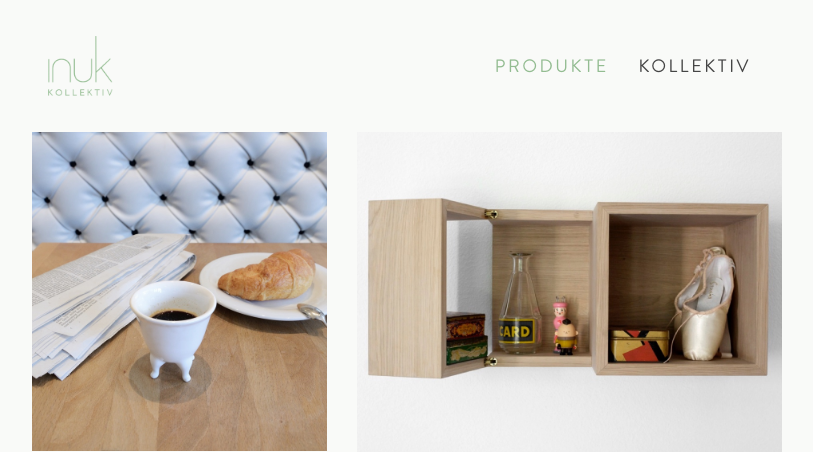
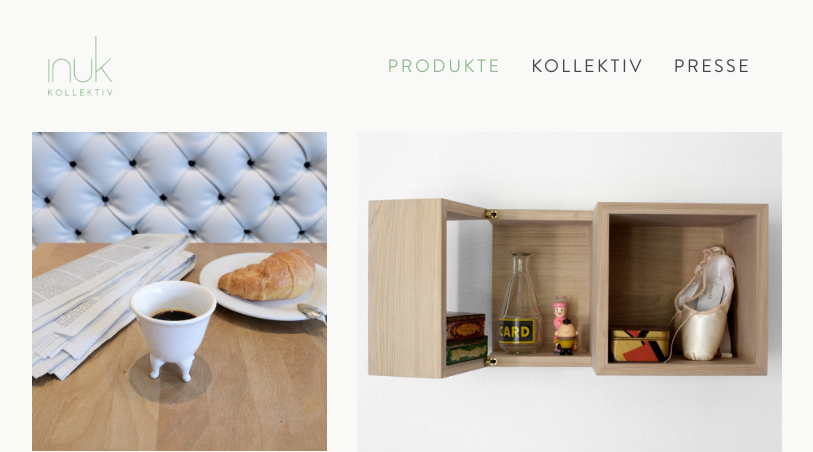
Before and after one commit to roosnic1/inuk, a PHP site: page /index.php in a window 1280 px wide. Shown: the top 452 px of the page, without its empty margins (233-1046 px from the left). Run offline with PHP 8.4, Linux system fonts and the light colour scheme; some libraries are stand-ins or nearby versions; some web fonts are replaced.

Commit message:
added presse link to header

```diff
--- a/app/_/inc/header.php
+++ b/app/_/inc/header.php
@@ -23,12 +23,19 @@
           if($_SERVER['PHP_SELF'] == '/index.php') {
             echo '<li><a href="/" class="koLink koLinkActive">PRODUKTE</a></li>';
             echo '<li><a href="/kollektiv.php" class="koLink">KOLLEKTIV</a></li>';
+            echo '<li><a href="/presse.php" class="koLink">PRESSE</a></li>';
           } elseif($_SERVER['PHP_SELF'] == '/kollektiv.php') {
             echo '<li><a href="/" class="koLink">PRODUKTE</a></li>';
             echo '<li><a href="/kollektiv.php" class="koLink koLinkActive">KOLLEKTIV</a></li>';
+            echo '<li><a href="/presse.php" class="koLink">PRESSE</a></li>';
+          } elseif($_SERVER['PHP_SELF'] == '/presse.php') {
+            echo '<li><a href="/" class="koLink">PRODUKTE</a></li>';
+            echo '<li><a href="/kollektiv.php" class="koLink">KOLLEKTIV</a></li>';
+            echo '<li><a href="/presse.php" class="koLink koLinkActive">PRESSE</a></li>';
           } else {
             echo '<li><a href="/" class="koLink">PRODUKTE</a></li>';
             echo '<li><a href="/kollektiv.php" class="koLink">KOLLEKTIV</a></li>';
+            echo '<li><a href="/presse.php" class="koLink">PRESSE</a></li>';
           }
 
         ?>
```
Lines whose indentation alone changed are shown as unchanged.
